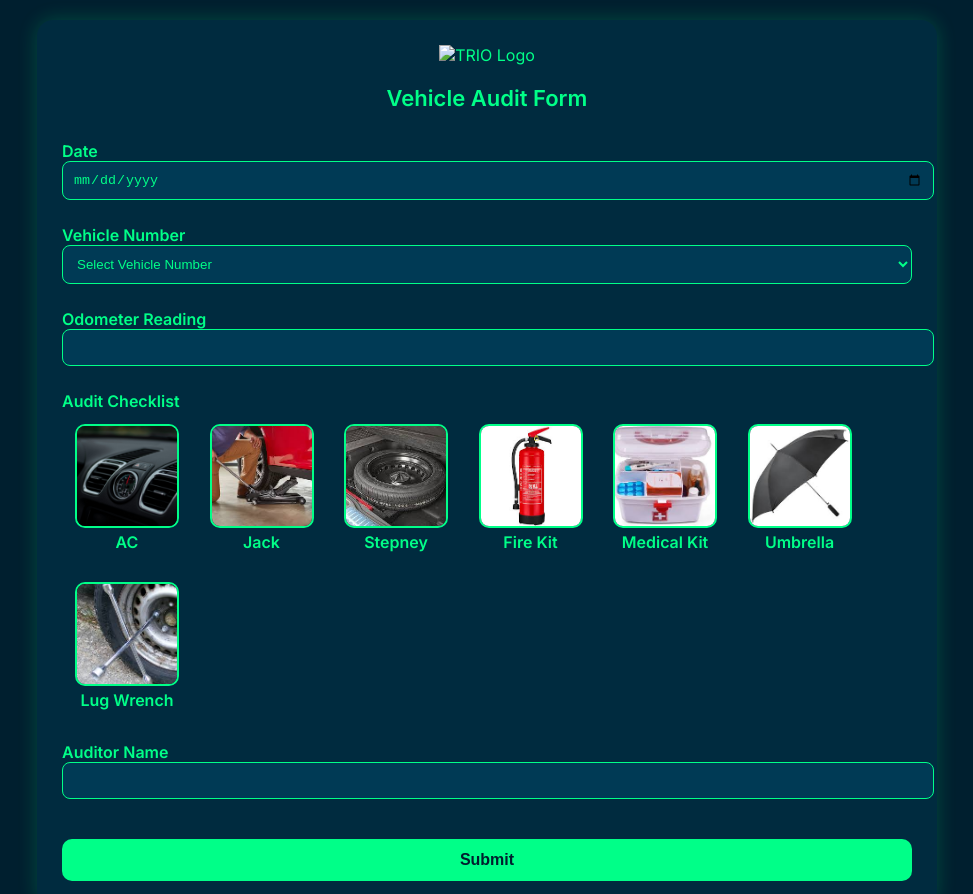
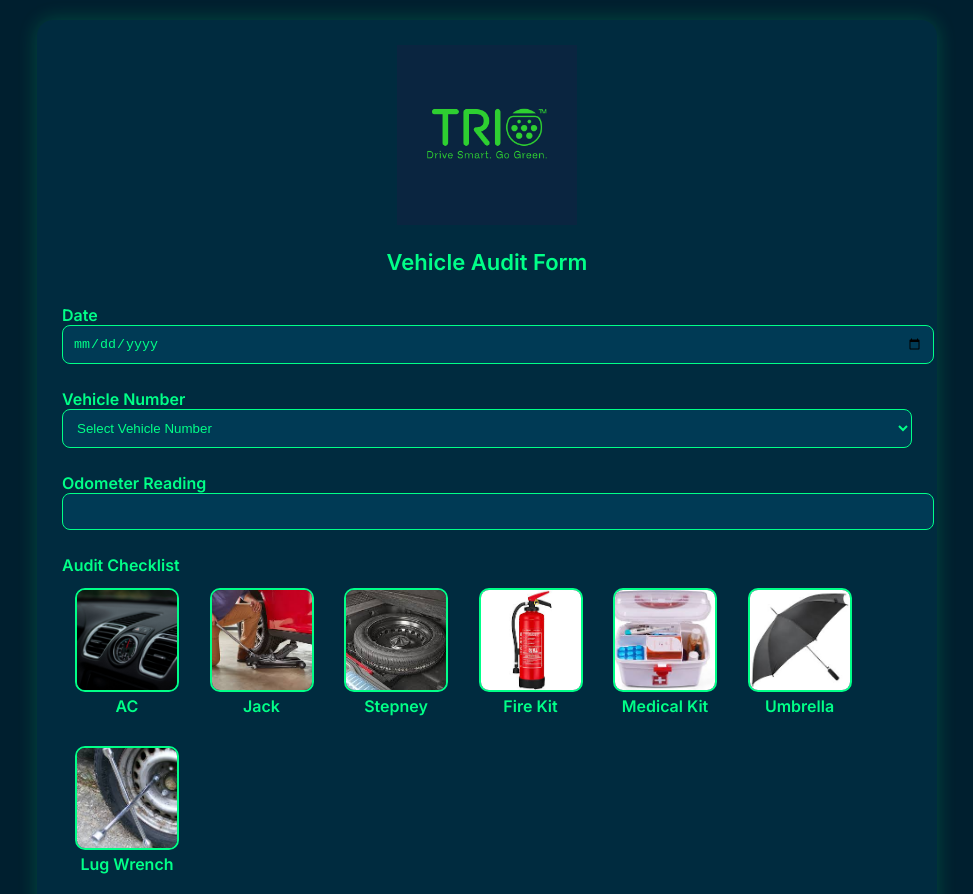
Before and after one commit to TrioEvolutionIT/auditform, a plain HTML site: page index.html in a window 1280 px wide. Shown: the top 894 px of the page, without its empty margins (153-1126 px from the left). Drawn offline with Linux system fonts and the light colour scheme.

Commit message:
Update index.html

```diff
--- a/index.html
+++ b/index.html
@@ -99,7 +99,7 @@
 <body>
   <div class="container">
     <div class="logo">
-      <img src="logo.png" alt="TRIO Logo">
+      <img src="logo.jpg" alt="TRIO Logo">
     </div>
 
     <h1>Vehicle Audit Form</h1>
```
